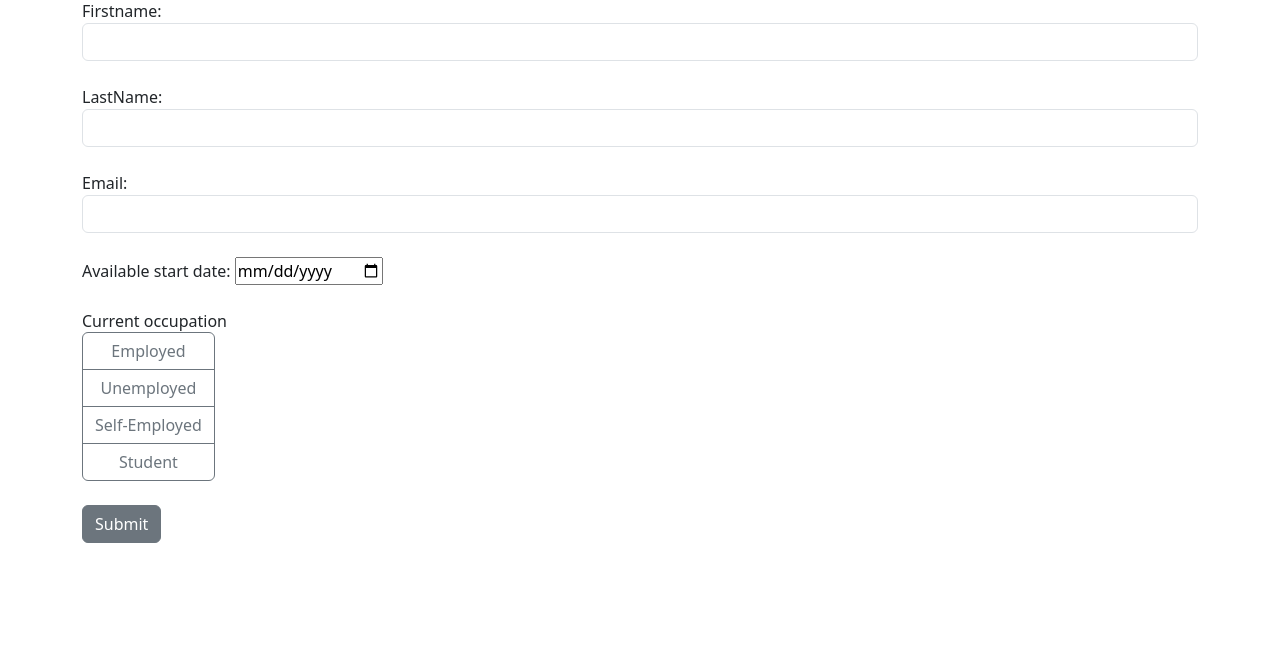
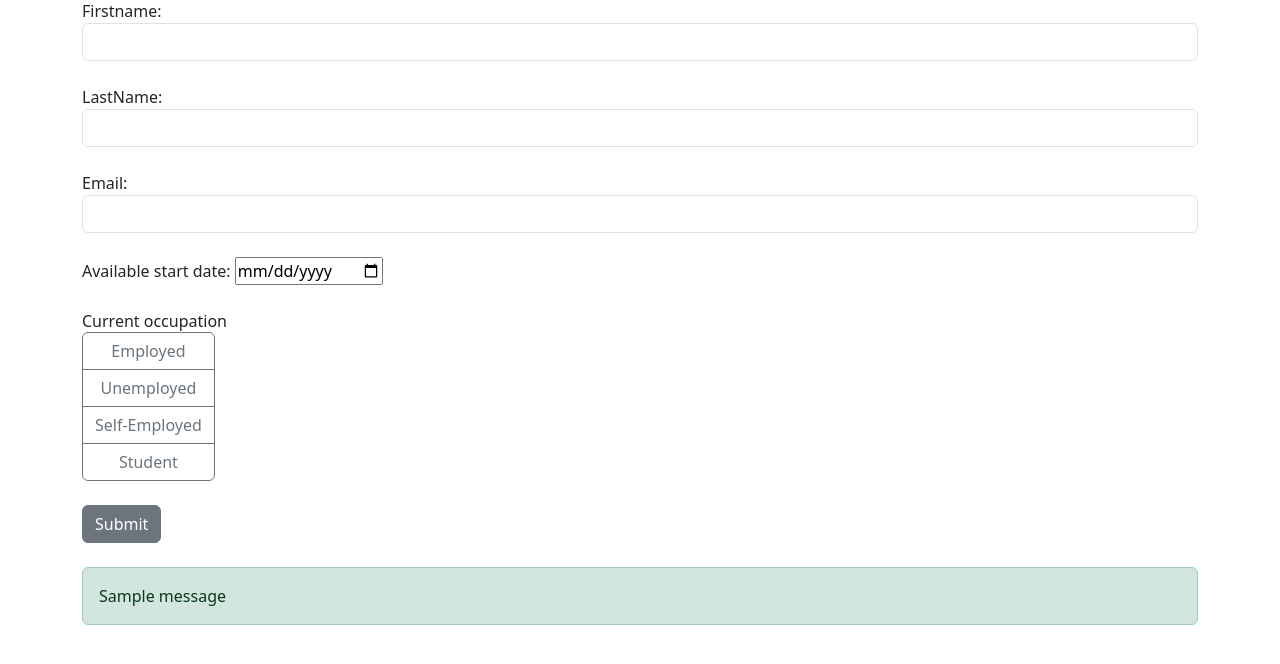
Before and after one commit to Olamigoke10/JobApplicationFormWithFlask, a Flask app: page / in a window 1280 px wide. Shown: the part 97-761 px from the top of the page. Run offline with Flask 3, Linux system fonts and the light colour scheme; tables that the repository leaves empty hold one stand-in row (values such as "Sample post"); one stand-in notice (Sample message) is shown.

Commit message:
Showing Submission Notification

```diff
--- a/app.py
+++ b/app.py
@@ -1,5 +1,5 @@
 from datetime import datetime
-from flask import Flask, render_template, request
+from flask import Flask, render_template, request, flash
 from flask_sqlalchemy import SQLAlchemy
 
 app = Flask(__name__)
@@ -31,6 +31,7 @@ def index():
                     date=date_obj,occupation=occupation)
         db.session.add(form)
         db.session.commit()
+        flash(f"{first_name.title()} your form was submitted successfully!", "success")
 
     return render_template("index.html")
 
--- a/templates/index.html
+++ b/templates/index.html
@@ -53,7 +53,15 @@
 
             </div>
             <button class="btn btn-secondary mb-4" type="submit">Submit</button>
-
+            {% with messages = get_flashed_messages() %}
+            {% if messages %}
+            <div class="alert alert-success">
+                {% for message in messages %}
+                    {{ message }}
+                {% endfor %}
+            </div>
+            {% endif %}
+            {% endwith %}
 
         </form>
         </div>
```
